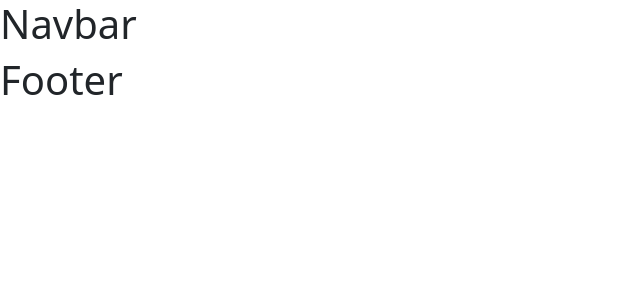
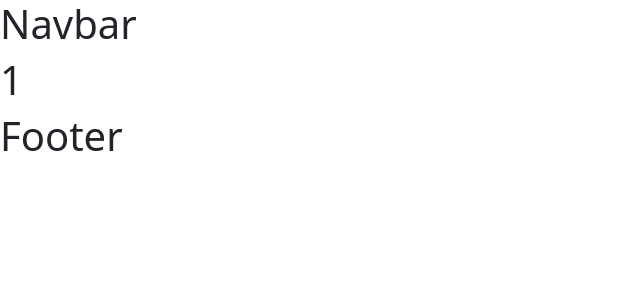
Before and after one commit to fl4viooliveira/FrontEnders, a React (Create React App) app: page /team/1 in a window 1280 px wide. Before the commit this address had no page. Shown: the top 300 px of the page, without its empty margins (0-640 px from the left). Built offline with nearby package versions, Linux system fonts and the light colour scheme.

Commit message:
Create a route to team and developer slug

```diff
--- a/src/App.jsx
+++ b/src/App.jsx
@@ -5,7 +5,8 @@ import Navbar from './components/Navbar.jsx';
 import Footer from './components/Footer.jsx';
 import Home from './pages/Home.jsx';
 import Contact from './pages/contactpage.jsx';
-import TeamList from './pages/team';
+import TeamList from "./pages/team"
+import Developer from './pages/team/slug.jsx';
 
 function App() {
   return (
@@ -16,6 +17,8 @@ function App() {
       <Route path="/" element={<Home />} />
       <Route path="/contact" element={<Contact />} />
       <Route path="/team" element={<TeamList />} />
+      <Route path="/team/:slug" element={<Developer/>} />
+
       </Routes>
       <Footer />
       </div>
--- a/src/pages/team/index.jsx
+++ b/src/pages/team/index.jsx
@@ -1,5 +1,7 @@
 import axios from "axios";
+import {Link} from "react-router-dom";
 import { useEffect, useState } from "react";
+import Developer from "./slug.jsx"
 
 export default function TeamList() {
   const [team, setTeam] = useState([]);
@@ -17,7 +19,11 @@ export default function TeamList() {
   return (
     <ul>
       {team.map((dev) => (
-        <li>{dev.title.rendered}</li>
+        <li key={dev.id}>
+          <Link to={dev.slug} element={<Developer />}>
+        {dev.title.rendered}
+        </Link>
+        </li>
       ))}
     </ul>
   );
--- /dev/null
+++ b/src/pages/team/slug.jsx
@@ -0,0 +1,10 @@
+import {useParams} from "react-router-dom";
+
+export default function Developer(){
+  let {slug} = useParams()
+  return(
+  <div>
+      <h1>{slug}</h1>
+    </div>
+  )
+}
```
